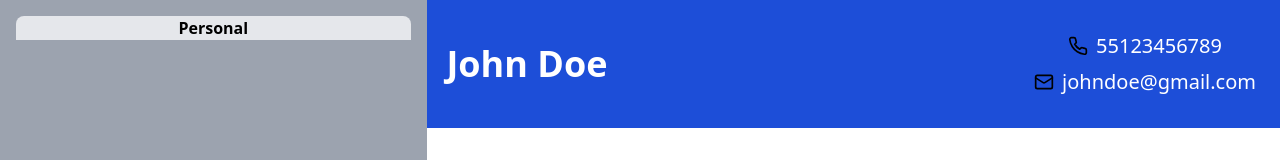
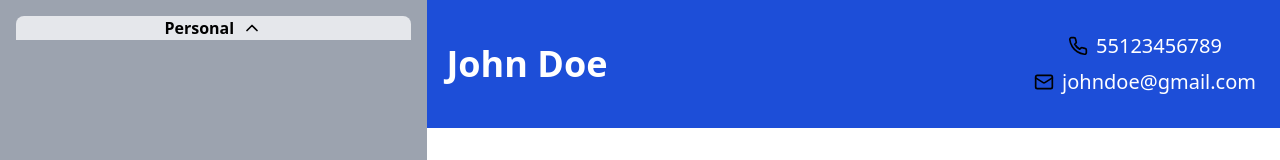
Before and after one commit to kaufon/CvApp, a React (Vite) app: page / in a window 1280 px wide. Shown: the top 160 px of the page. Built offline with nearby package versions, Linux system fonts and the light colour scheme.

Commit message:
💄style: add arrow for showing personal info

```diff
--- a/src/components/AddInfo.jsx
+++ b/src/components/AddInfo.jsx
@@ -1,7 +1,7 @@
 import { useState } from "react";
 import ShowInfo from "./ShowInfo";
 import Input from "./Input";
-import {  LoaderCircle } from "lucide-react";
+import { ChevronDown, ChevronUp, LoaderCircle } from "lucide-react";
 
 function AddInfo() {
   const [PersonalInfo, updatePersonalInfo] = useState({
@@ -30,7 +30,14 @@ function AddInfo() {
               setShow(!show);
             }}
           >
-            Personal
+            <span className="flex justify-center items-center gap-2">
+              Personal{" "}
+              {show ? (
+                <ChevronDown className="size-5 text-black " />
+              ) : (
+                <ChevronUp className="size-5 text-black" />
+              )}
+            </span>
           </button>
           {show && (
             <div id="personaInfo" className="bg-gray-200 rounded-b-lg border-1">
@@ -76,8 +83,10 @@ function AddInfo() {
           <ShowInfo PersonalInfo={PersonalInfo} />
         ) : (
           <div className="flex justify-center items-center h-screen font-bold  text-4xl">
-            Editing info <span className=""><LoaderCircle className="size-10 flex items-end animate-spin" /></span>
-
+            Editing info{" "}
+            <span className="">
+              <LoaderCircle className="size-10 flex items-end animate-spin" />
+            </span>
           </div>
         )}
       </div>
```
